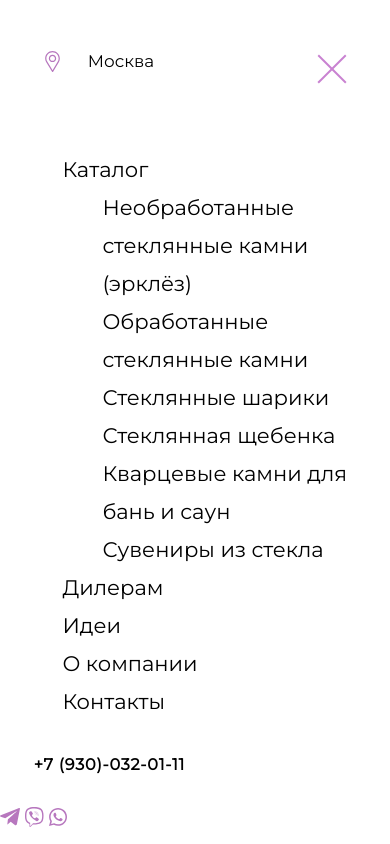
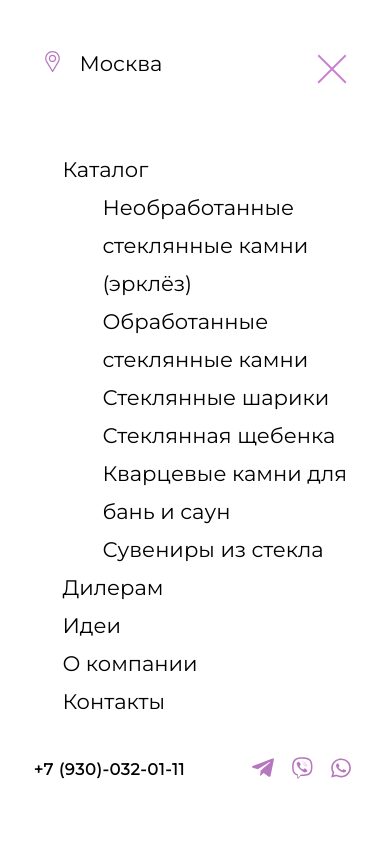
Before and after one commit to dslpp/Maket, a plain HTML site: page index.html in a window 390 px wide. Both pictures are taken after a click on the element 341 px from the left and 67 px from the top of the page. Drawn offline with Linux system fonts and the light colour scheme.

Commit message:
add social in mobile

```diff
--- a/CSS/Style.css
+++ b/CSS/Style.css
@@ -894,10 +894,7 @@ a{ color: black;
         padding: 0;
         position: relative;
         overflow-x: hidden;
-
-
       }
-
       .menu-btn span {
         width: 10vw;
         height: 0.25vh;
@@ -942,6 +939,7 @@ a{ color: black;
         transition: transform 0.5s;
         -webkit-transform: translateX(100vw);
 
+
     }
     .menum.active {
         transform: translateX(100);
@@ -949,15 +947,25 @@ a{ color: black;
         -moz-transform: translateX(100);
         -ms-transform: translateX(100);
         -o-transform: translateX(100);
+        display: grid;
+        grid-template-rows: 70vh 10vh;
+
+    }
+    nav{
+        grid-column-start: 1;
+        grid-column-end: 3;
+        grid-row:1;
     }
     .menum .ul{
         padding-left: 16vw;
+
     }
     .menum li {
         list-style-type: none;
         font-family: "Montserrat";
         line-height:4.5vh;
         font-size: 2.5vh;
+
     }
     #logodiv{
         display: grid;
@@ -971,11 +979,38 @@ a{ color: black;
         font-weight:1000;
         letter-spacing: 0.05em;
         margin: 4vh ;
+
     }
+    #social{
+        grid-column-start: 2;
+        grid-row-start: 2;
+        display: grid;
+        width:23vw;
+        grid-template-columns:10vw 10vw 10vw;
+
+        padding-left: 1vw;
+    }
+    #telegram{display: grid;
+        grid-column-start: 1;
+        height: 10vh;
+        width: 5.5vw;
+    }
+    #viber{
+        display: grid;
+        grid-column-end: 3;
+        height: 10vh;
+        width: 5.5vw;
+    }
+    #whatsapp{
+        grid-column-start: 3;
+        height: 10vh;
+        width: 5.5vw;
+    }
+
     i{
         display: grid;
         font-style: normal;
-        font-size: 2vh;
+        font-size: 2.5vh;
         text-align: center;
         grid-column-start: 2;
     }
--- a/index.html
+++ b/index.html
@@ -16,20 +16,20 @@
                 <div class="region">
                     <div id="city"><img  id="place" src="Image/placeholder.svg">
                     <i>Москва</i></div>
-                    <div id="textdiler">В вашем городе нет дилера <p><a id="linka"  href="index.html" target="_blank">Станьте первым!</a></p></div>
+                    <div id="textdiler">В вашем городе нет дилера <p><a id="linka"  href="#" target="_blank">Станьте первым!</a></p></div>
                     </div>
                    <div id="logodiv"><img  id="logo" src="Image/logo.svg"></div>
                     <div class="menu">
-                        <a id="a" href="index.html"">КАТАЛОГ</a>
-                        <a href="index.html">ДИЛЕРАМ</a>
-                        <a href="index.html">ИДЕИ</a>
-                        <a href="index.html">О КОМПАНИИ</a>
-                        <a href="index.html">КОНТАКТЫ</a>
+                        <a id="a" href="#">КАТАЛОГ</a>
+                        <a href="#">ДИЛЕРАМ</a>
+                        <a href="#">ИДЕИ</a>
+                        <a href="#">О КОМПАНИИ</a>
+                        <a href="#">КОНТАКТЫ</a>
                     </div>
 
                     <div id="contacts">
                         +7 (930)-032-01-11
-                        <p id="plink"><a id="linka" href="index.html">Заказать обратный звонок</a></p>
+                        <p id="plink"><a id="linka" href="#">Заказать обратный звонок</a></p>
                             <div id="social">
                             <img id="telegram" src="Image/telegram.svg">
                             <img id="viber" src="Image/viber.svg">
@@ -128,7 +128,7 @@
                         <div id="card1"> <img id="hit" src="Image/hit.svg">
                         <img id="row2" src="Image/steklo.png">
                         <img id="row3" src="Image/line cards.svg">
-                        <p id="row4"">Щебенка</p>
+                        <p id="row4">Щебенка</p>
                         <p id="row5">60 руб/кг</p>
                         <p id="row6" >45 руб/кг</p>
                     </div>
```
